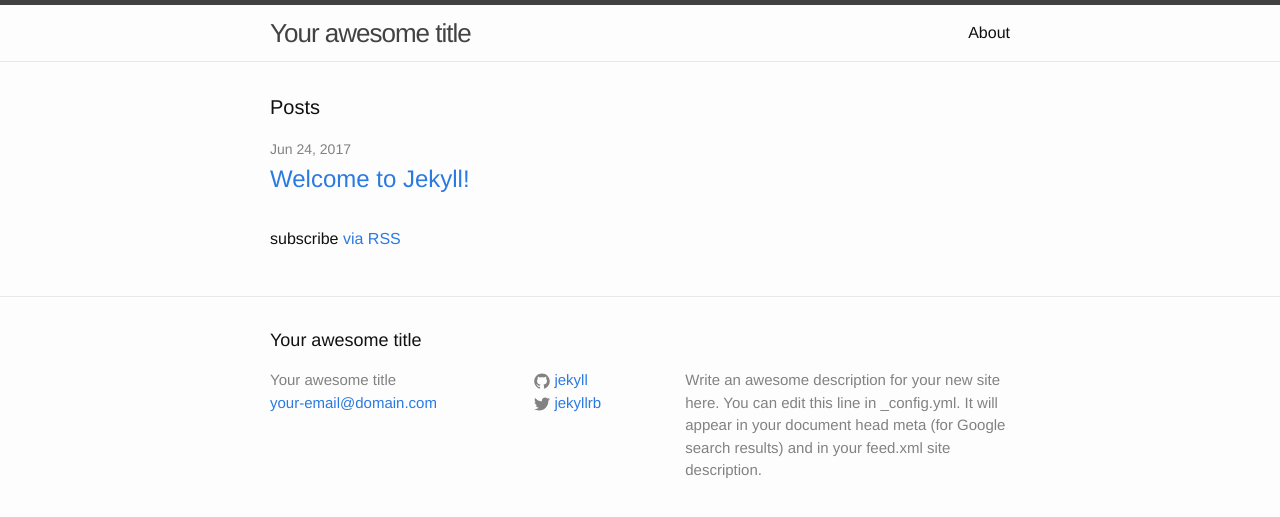
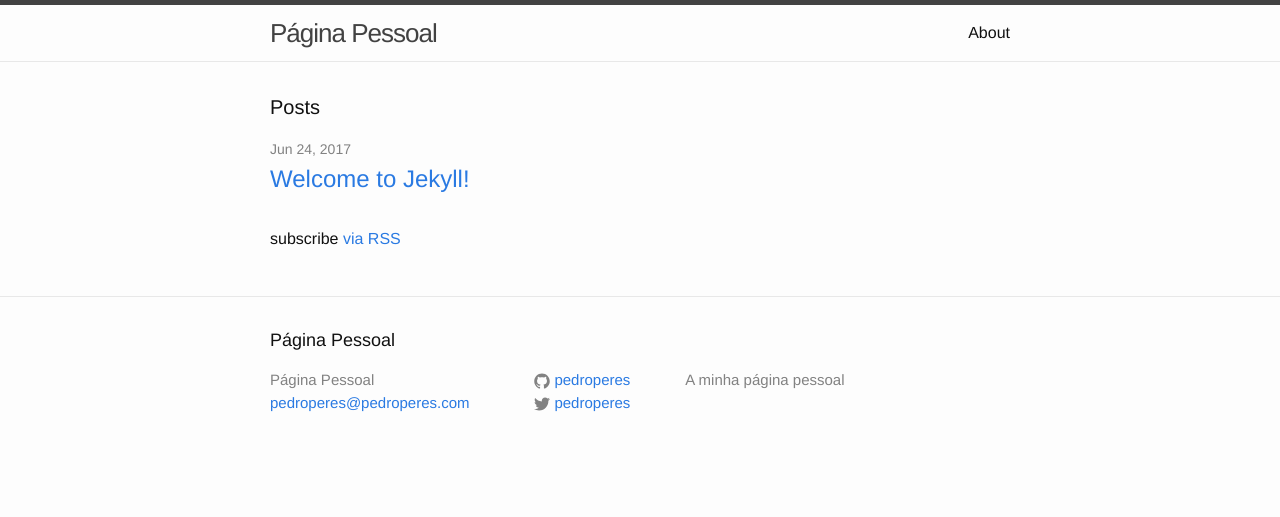
Before and after one commit to pedroperes/pedroperes.github.io, a Jekyll site: the page built from index.html, in a window 1280 px wide. Shown: the top 517 px of the page. Built offline with Jekyll 4.4.1, drawn with Linux system fonts in a browser that asks for light colours.

Commit message:
Update _config.yml

```diff
--- a/_config.yml
+++ b/_config.yml
@@ -6,16 +6,14 @@
 # 'jekyll serve'. If you change this file, please restart the server process.
 
 # Site settings
-title: Your awesome title
-email: your-email@domain.com
+title: Página Pessoal
+email: pedroperes@pedroperes.com
 description: > # this means to ignore newlines until "baseurl:"
-  Write an awesome description for your new site here. You can edit this
-  line in _config.yml. It will appear in your document head meta (for
-  Google search results) and in your feed.xml site description.
+  A minha página pessoal
 baseurl: "" # the subpath of your site, e.g. /blog
-url: "http://yourdomain.com" # the base hostname & protocol for your site
-twitter_username: jekyllrb
-github_username:  jekyll
+url: "http://pedroperes.com" # the base hostname & protocol for your site
+twitter_username: pedroperes
+github_username:  pedroperes
 
 # Build settings
 markdown: kramdown
```
